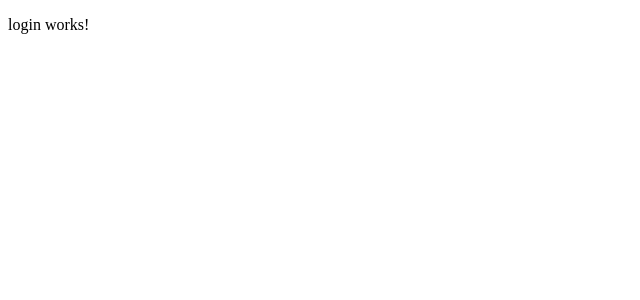
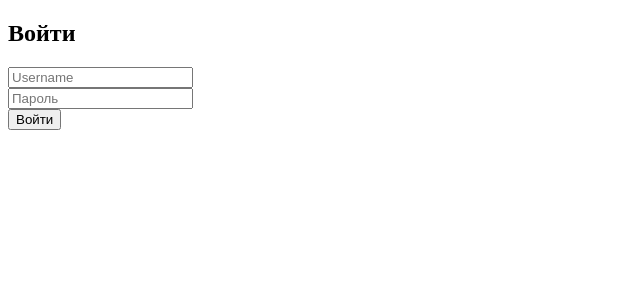
Before and after one commit to Aksunkar7/SmartWardrobe, an Angular app in the folder smartwardrobe-frontend/: page /login in a window 1280 px wide. Shown: the top 300 px of the page, without its empty margins (0-640 px from the left). Built offline with nearby package versions, Linux system fonts and the light colour scheme.

Commit message:
login form ready, works with backend

```diff
--- a/smartwardrobe-frontend/src/app/features/auth/login/login.html
+++ b/smartwardrobe-frontend/src/app/features/auth/login/login.html
@@ -1 +1,31 @@
-<p>login works!</p>
+<div class="login-container">
+    <h2>Войти</h2>
+
+    <form [formGroup]="loginForm" (ngSubmit)="onSubmit()">
+
+      <div>
+        <input
+          formControlName="username"
+          type="text"
+          placeholder="Username"
+        />
+      </div>
+
+      <div>
+        <input
+          formControlName="password"
+          type="password"
+          placeholder="Пароль"
+        />
+      </div>
+
+      @if (errorMessage) {
+        <p>{{ errorMessage }}</p>
+      }
+
+      <button type="submit" [disabled]="isLoading">
+        {{ isLoading ? 'Загрузка...' : 'Войти' }}
+      </button>
+
+    </form>
+  </div>
--- a/smartwardrobe-frontend/src/app/features/auth/login/login.ts
+++ b/smartwardrobe-frontend/src/app/features/auth/login/login.ts
@@ -1,11 +1,45 @@
 import { Component } from '@angular/core';
+import { ReactiveFormsModule, FormBuilder, FormGroup, Validators } from '@angular/forms';
+import { Router } from '@angular/router';
+import { Auth } from '../../../core/services/auth';
 
 @Component({
   selector: 'app-login',
-  imports: [],
+  imports: [ReactiveFormsModule],
   templateUrl: './login.html',
   styleUrl: './login.scss',
 })
 export class Login {
 
+  loginForm: FormGroup;
+  errorMessage: string = '';
+  isLoading: boolean = false;
+
+  constructor (
+    private fb: FormBuilder,
+    private authService: Auth,
+    private router: Router
+  ){
+    this.loginForm = this.fb.group({
+      username: ['', Validators.required],
+      password: ['', Validators.required]
+    })
+  }
+
+  onSubmit(): void {
+    if (this.loginForm.invalid) return;
+
+    this.isLoading = true;
+    this.errorMessage = '';
+    this.authService.login(this.loginForm.value).subscribe({
+      next: () => {
+        this.router.navigate(['/wardrobe'])
+      },
+      error: (err) => {
+        this.errorMessage = 'invalid login or password';
+        this.isLoading = false;
+      }
+    })
+  }
+
 }
```
